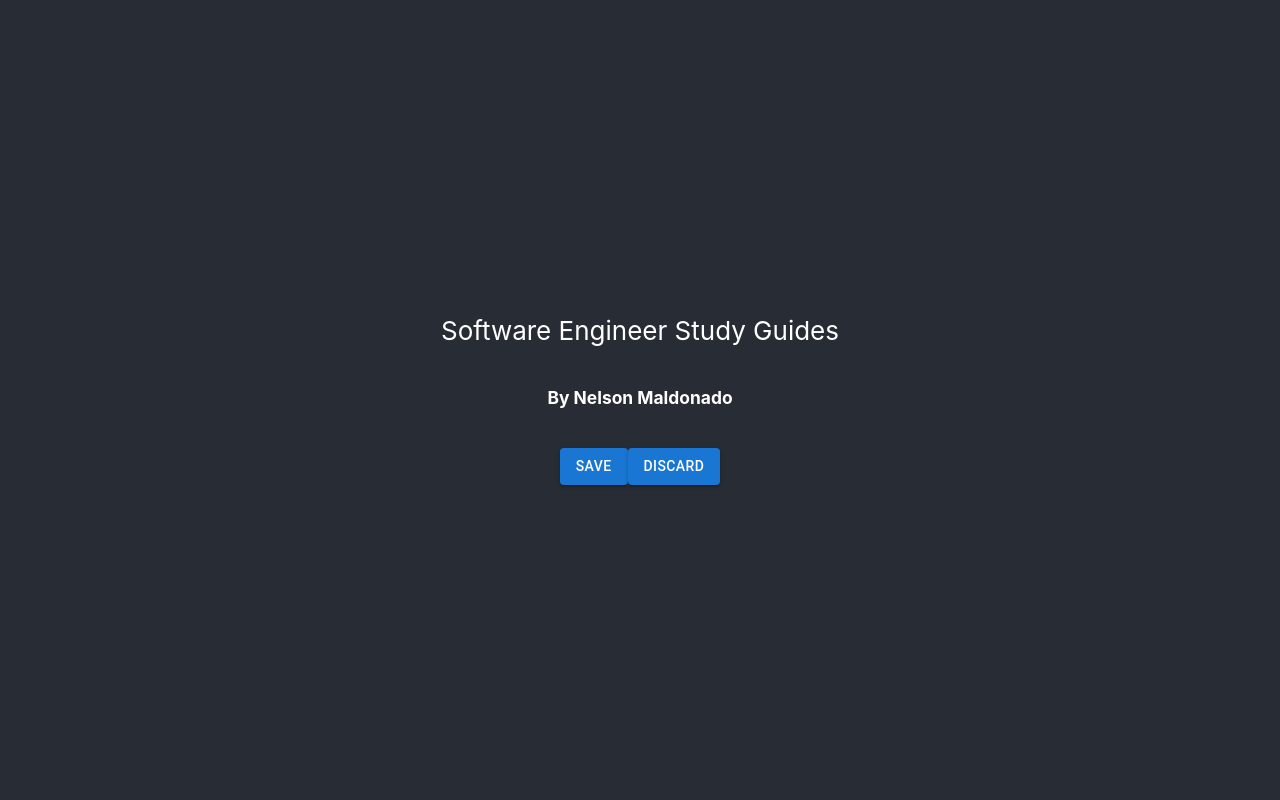
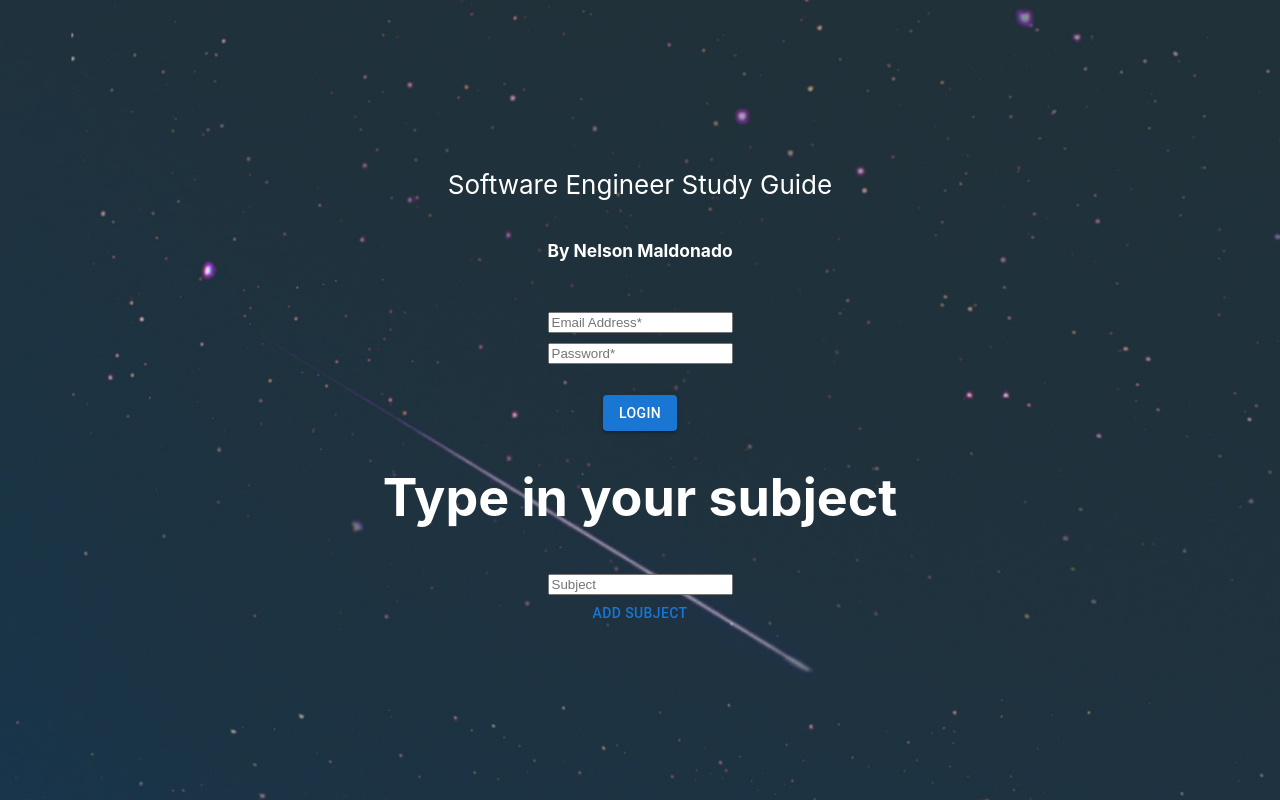
Before and after one commit to NelsonMaldonado/study-guide, a React (Create React App) app: page / in a window 1280 px wide. Built offline with nearby package versions, Linux system fonts and the light colour scheme.

Commit message:
repo setup with current study guide front end

```diff
--- a/src/App.css
+++ b/src/App.css
@@ -15,6 +15,8 @@
 
 .App-header {
   background-color: #282c34;
+  background-image: url("./images/bg.jpg");
+  background-size: cover;
   min-height: 100vh;
   display: flex;
   flex-direction: column;
--- a/src/App.js
+++ b/src/App.js
@@ -1,6 +1,8 @@
 import "./App.css"
 import { Container } from "@mui/system"
-import { Button } from "@mui/material"
+
+import LoginForm from "./components/LoginForm"
+import TypeInForm from "./components/TypeInForm"
 
 function App() {
   return (
@@ -8,11 +10,10 @@
       <header className="App-header">
         <Container>
           {" "}
-          Software Engineer Study Guides
-          <br />
+          Software Engineer Study Guide
           <h6>By Nelson Maldonado</h6>
-          <Button variant="contained">Save</Button>
-          <Button variant="contained">Discard</Button>
+          <LoginForm />
+          <TypeInForm />
         </Container>
       </header>
     </div>
--- /dev/null
+++ b/src/components/LoginForm.js
@@ -0,0 +1,21 @@
+import { Container } from "@mui/system"
+import React from "react"
+import { Button } from "@mui/material"
+const Form = () => {
+  return (
+    <div>
+      <Container>
+        <form>
+          <input placeholder="Email Address*" />
+        </form>
+        <form>
+          <input placeholder="Password*" />
+        </form>
+        <br />
+        <Button variant="contained">Login</Button>
+      </Container>
+    </div>
+  )
+}
+
+export default Form
--- /dev/null
+++ b/src/components/TypeInForm.js
@@ -0,0 +1,60 @@
+import React, { useState } from "react"
+import { Button } from "@mui/material"
+import { Container } from "@mui/system"
+
+const TypeInForm = () => {
+  const [formData, setformData] = useState()
+  const [taskItems, setTaskItems] = useState([])
+
+  const handleChange = (event) => {
+    setformData(event.target.value)
+  }
+
+  const handleAddTask = (event) => {
+    event.preventDefault()
+    setTaskItems([...taskItems, formData])
+  }
+
+  const handleClick = () => {
+    console.log("task finished")
+  }
+  return (
+    <div>
+      <h1>Type in your subject</h1>
+      {formData}
+      <form onSubmit={handleAddTask}>
+        <input
+          type="text"
+          onChange={handleChange}
+          name="title"
+          placeholder="Subject"
+        />
+        {/* <label>
+          <h2> Explanation</h2>
+          <textarea
+            cols="30"
+            rows="10"
+            onChange={handleChange}
+            name="paragraph"
+            placeholder="In your own words, please type in a clear explanation of what this concept means"
+          ></textarea>
+        </label> */}
+        <br></br>
+        <Button type="submit">Add subject</Button>
+      </form>
+      <div>
+        {taskItems.map((item, index) => {
+          return (
+            <Container key={index}>
+              <Button key={index} onClick={handleClick}>
+                {item}
+              </Button>
+            </Container>
+          )
+        })}
+      </div>
+    </div>
+  )
+}
+
+export default TypeInForm
```
